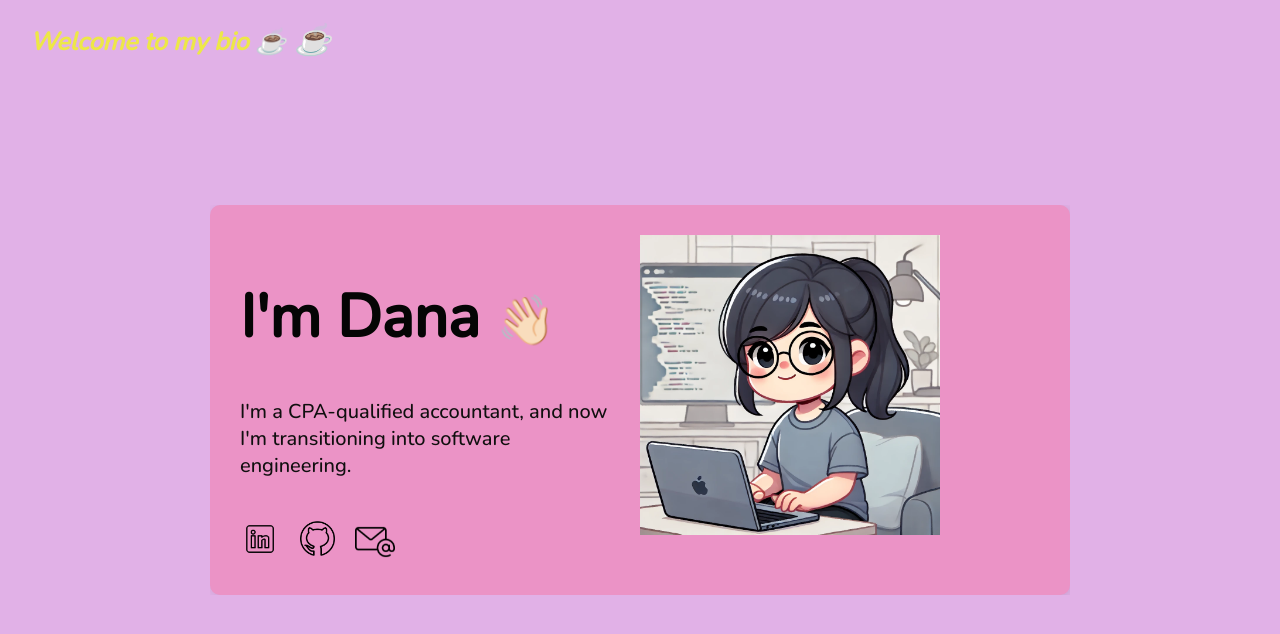
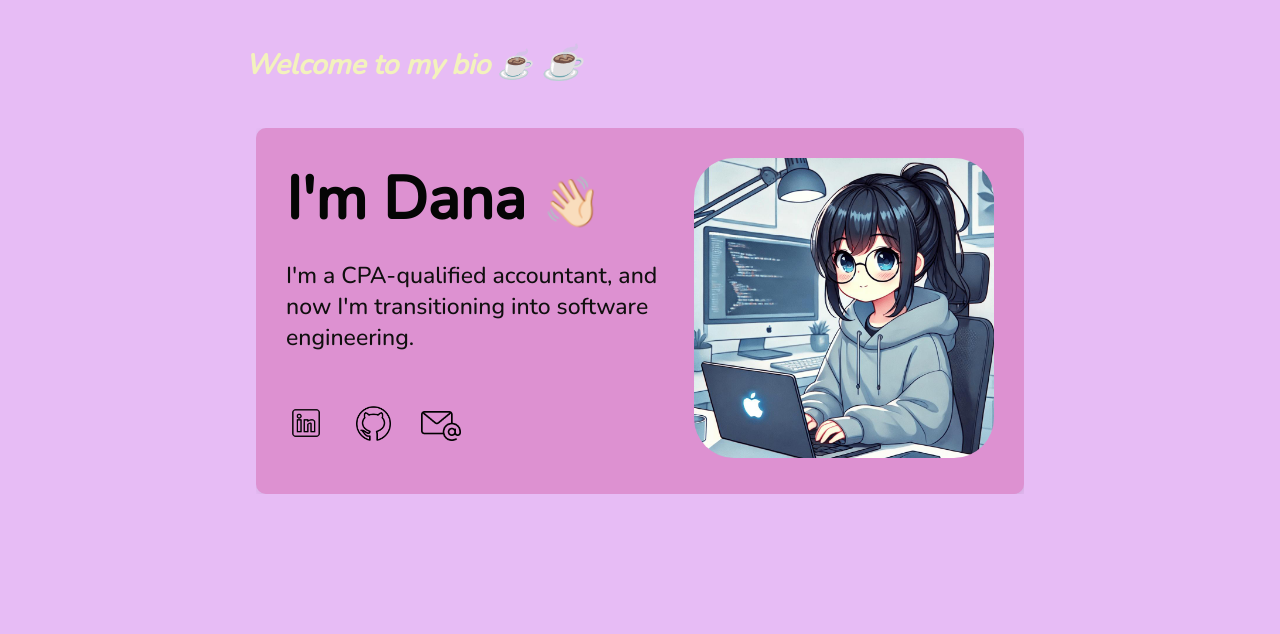
Before and after one commit to CodingWithDana/itsdanale.com, a plain HTML site: page index.html in a window 1280 px wide. Drawn offline with nearby package versions, Linux system fonts and the light colour scheme.

Commit message:
latest changes to itsdanale website - part 2

```diff
--- a/index.html
+++ b/index.html
@@ -19,7 +19,7 @@
                      <p>I'm a CPA-qualified accountant, and now I'm transitioning into software engineering.</p>
 
                      <div class="contact-info">
-                        <a href="www.linkedin.com/in/danadaole" target="_blank">
+                        <a href="www.linkedin.com/in/danadaole" target="_blank" rel="noopener noreferrer">
                             <img src="images/linkedln.png" class="linkedln-icon" alt="Linkedln Icon">
                         </a>
                         <a href="https://github.com/CodingWithDana" target="_blank">
@@ -33,7 +33,7 @@
             </div>
         <!-- .photo attribute holds the photo on the right side -->
             <div class="photo">
-                <img src="images/Dana's coding.webp" alt="Dana's Photo">
+                <img src="images/Dana's coding 2.jpeg" alt="Dana's Photo">
             </div>
         </div>
     </div>
--- a/styles/style.css
+++ b/styles/style.css
@@ -1,53 +1,54 @@
 /* body */
 body {
     font-family: Nunito, sans-serif;
-    background: #e1b1e7;
+    background: #e7bcf5;
     margin: 0;
     padding: 0;
     display: flex;
     flex-direction: column;
     align-items: center;
     justify-content: center;
-    height: 100vh;
+    height: 90hw;
 }
-
 
 /* container */
 .container {
     display: flex;
     justify-content: center;
     align-items: center;
-    max-width: 90vw;
+    width: 60%;
+    max-width: 800px;
     overflow-x: hidden;
     flex-wrap: wrap;
+    margin: 10% auto; /* Center container */
 }
 
 /* bio content */
 .bio-content {
     display: flex;
-    background-color: #eb93c6;
+    justify-content: space-between;
+    background-color:#dd91d1;
     padding: 30px;
     border-radius: 10px;
     box-shadow: 2px 2px 10px rgba(0, 0, 0, 0.1);
     max-width: 800px;
-}
 
     /* bio text */
     .bio-text {
-    width: 50%;
-    flex: 1;
+        width: 100%;
         padding-right: 20px;
     }
 
     .bio-text h1 {
         font-size: 60px;
         color: #050505;
+        margin: 0 auto;
     }
 
     .bio-text p {
-    font-size: 20px;
+        font-size: 23px;
         color: #100f0f;
-    margin-bottom: 15px;
+        margin-top: 20px;
     }
 
     /* Contact Info */
@@ -55,8 +56,8 @@ body {
         display: flex; /* Ensures all icons are in one row */
         align-items: center; /* Aligns icons vertically */
         justify-content: start; /* Aligns icons to the left */
-    gap: 20px; /* Adds space between icons */
-    margin-top: 40px;
+        gap: 30px; /* Adds space between icons */
+        margin-top: 50px;
     }
 
     .linkedln-icon {
@@ -120,29 +121,34 @@ body {
     .gmail-btn:hover .email-tooltip {
         visibility: visible;
     }
+}
+
 
 /* profile photo */
-.photo {
-    width: 50%;
-}
-
 .photo img {
     max-width: 300px;
+    border-radius: 40px;
 }
 
 /* welcome-message styling */
 .welcome-message {
     position: absolute;
-    top: 20px;
+    top: 40px;
     left: 30px;
-    font-size: 25px;
+    font-size: 28px;
     font-weight: bold;
-    color: #ede748;
+    color: #f4f4baf5;
     font-style: italic;
     z-index: 1000; /* Ensures it's above other elements */
     opacity: 0;
     transform: translateY(-10px);
     animation: fadeInSlide 1s ease-out forwards;
+    width: 60%;
+    max-width: 800px;
+    text-align: center;
+    margin: 0 auto 20px; /* Center welcome-message */
+    display: block;
+
 }
 
 .welcome-message::after {
```
Also changed, not shown: images/Dana's coding 2.jpeg (added). Lines whose indentation alone changed are shown as unchanged.
